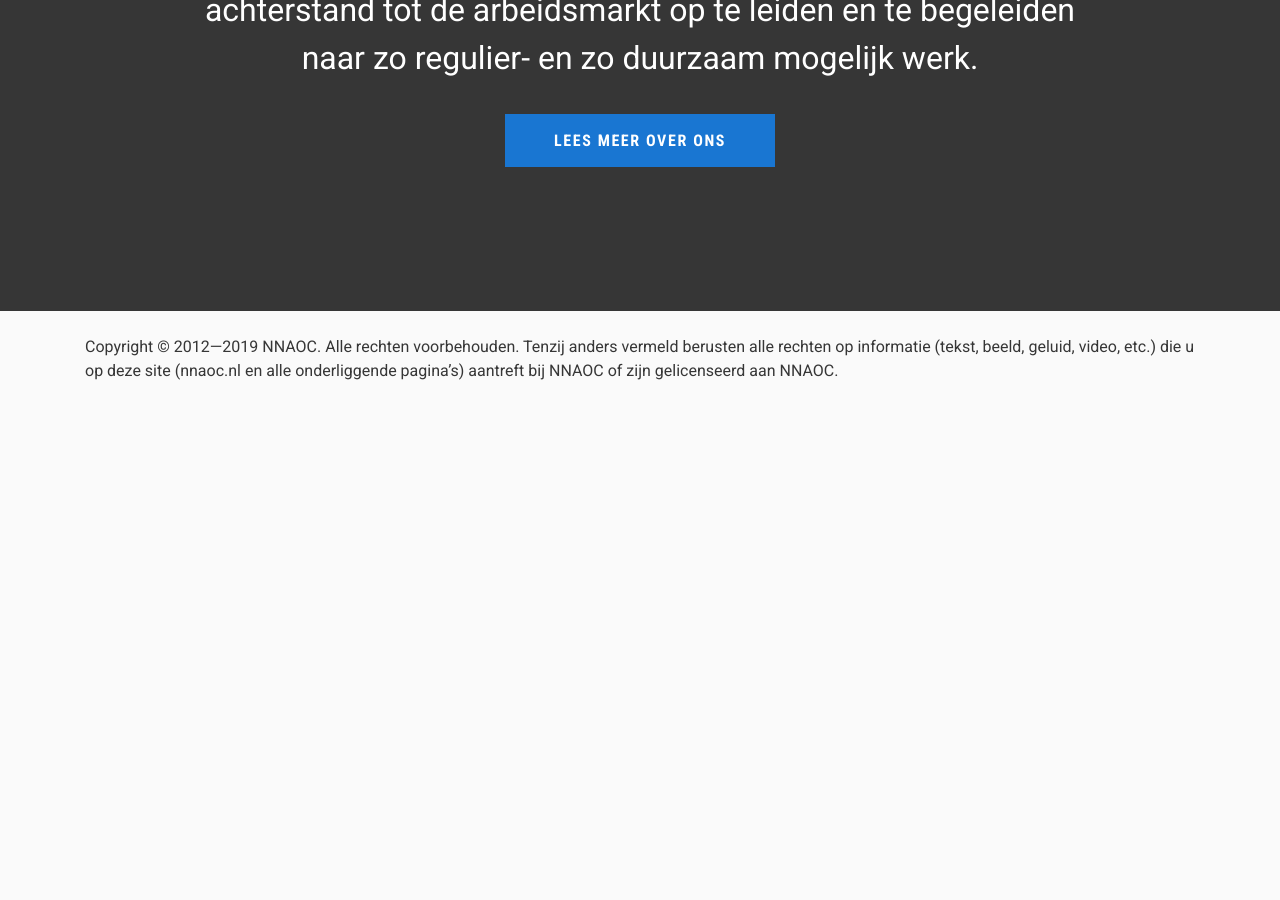
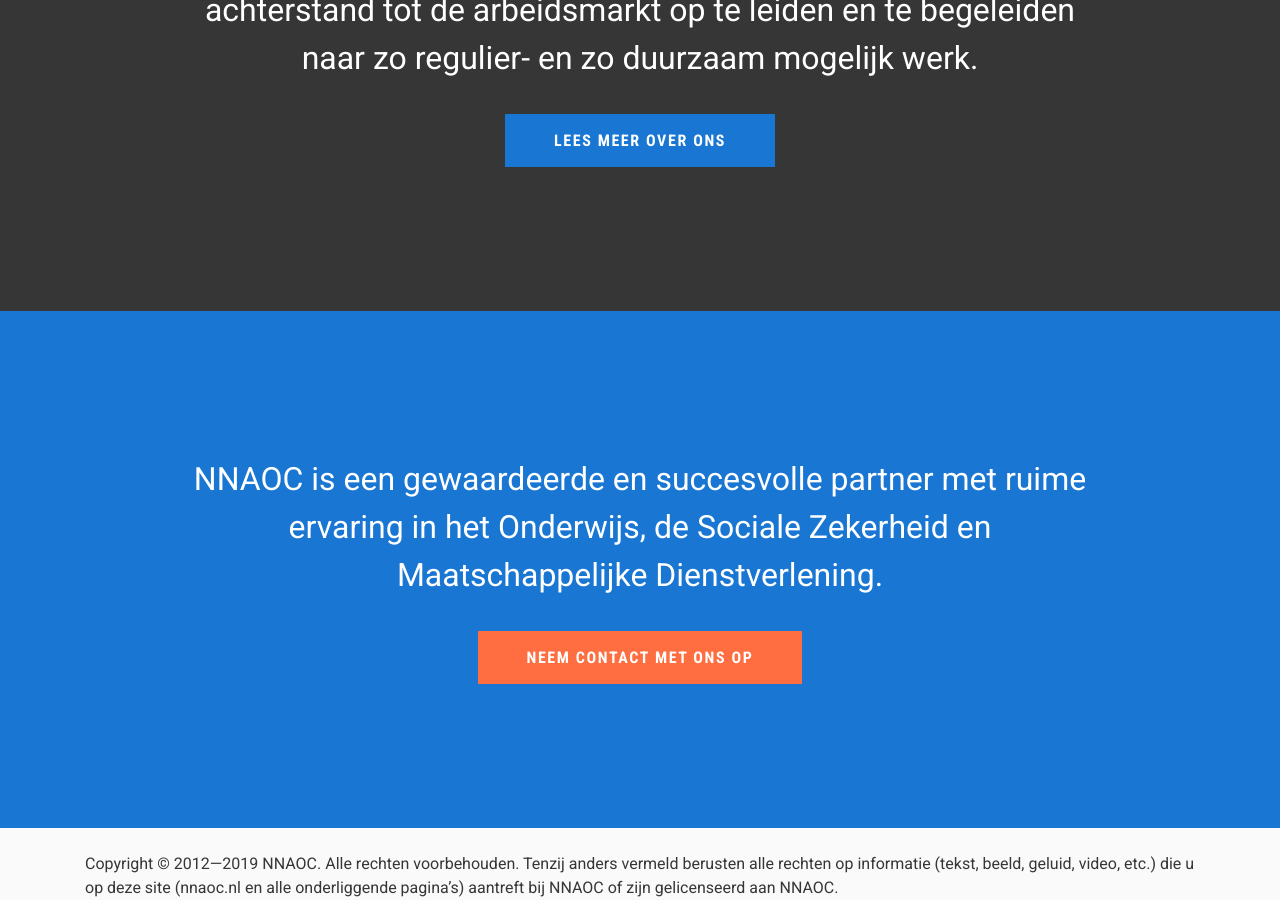
Before and after one commit to jessevdp/nnaoc.website, a Jekyll site: the page built from pages/home.html, in a window 1280 px wide and 900 px high, scrolled down 1106 px. Built offline with Jekyll 4.4.1, drawn with Linux system fonts in a browser that asks for light colours; before the commit the page ends 1489 px from its top, so only the background shows below that.

Commit message:
Add 'contact us' section to landing page

```diff
--- a/pages/home.html
+++ b/pages/home.html
@@ -28,3 +28,11 @@ navbar-bg: transparent
         <a href="/over-ons" class="btn btn-primary btn-large mt-4">Lees meer over ons</a>
     </div>
 </section>
+
+<section class="cta bg-primary py-6 py-tablet-7">
+    <div class="container text-center">
+        <h2>NNAOC is een gewaardeerde en succesvolle partner met ruime ervaring in het Onderwijs, de Sociale Zekerheid
+            en Maatschappelijke Dienstverlening.</h2>
+        <a href="/contact" class="btn btn-accent btn-large mt-4">Neem contact met ons op</a>
+    </div>
+</section>
```
